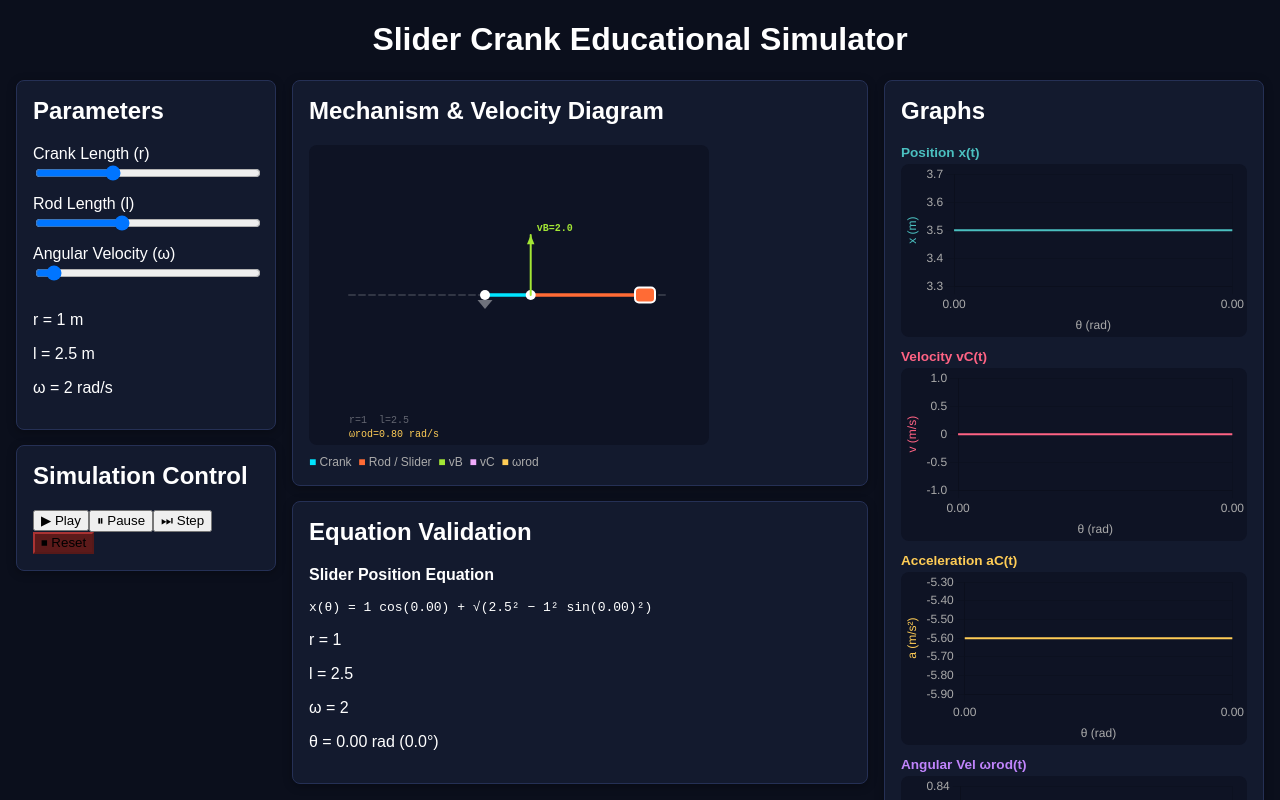
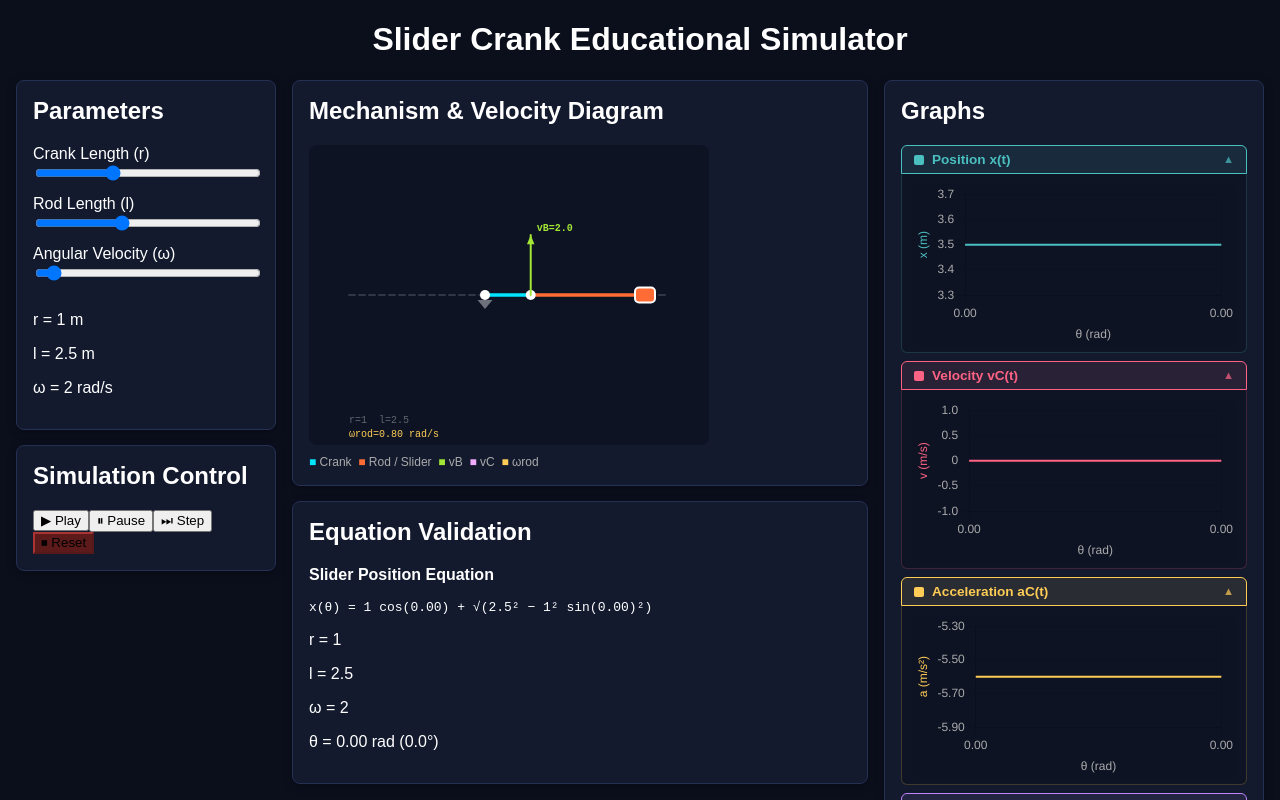
Before and after one commit to raihanrr17/Simulasi-Slider-Crank, a React (Vite) app: page / in a window 1280 px wide. Shown: the top 800 px of the page. Built offline with nearby package versions, Linux system fonts and the light colour scheme.

Commit message:
Refactor Graph3Panel to use ChartExpander for charts

```diff
--- a/src/chart/Graph3Panel.jsx
+++ b/src/chart/Graph3Panel.jsx
@@ -1,4 +1,4 @@
-import { useMemo } from "react"
+import { useMemo, useState } from "react"
 import { Line } from "react-chartjs-2"
 import {
   Chart as ChartJS,
@@ -15,11 +15,10 @@ ChartJS.register(CategoryScale, LinearScale, PointElement, LineElement, Title, T
 ChartJS.defaults.elements.point.radius      = 0
 ChartJS.defaults.elements.point.hoverRadius = 3
 
-function SingleChart({ label, data, labels, borderColor, yLabel }) {
+function SingleChart({ data, labels, borderColor, yLabel }) {
   const chartData = useMemo(() => ({
     labels,
     datasets: [{
-      label,
       data,
       borderColor,
       backgroundColor: "transparent",
@@ -28,7 +27,7 @@ function SingleChart({ label, data, labels, borderColor, yLabel }) {
       pointHoverRadius: 3,
       borderWidth: 2,
     }]
-  }), [label, data, labels, borderColor])
+  }), [data, labels, borderColor])
 
   const options = {
     responsive: true,
@@ -47,30 +46,69 @@ function SingleChart({ label, data, labels, borderColor, yLabel }) {
     }
   }
 
+  return <Line data={chartData} options={options} />
+}
+
+function ChartExpander({ label, color, children, defaultOpen = true }) {
+  const [open, setOpen] = useState(defaultOpen)
   return (
-    <div style={{ marginBottom: "12px" }}>
-      <p style={{ margin: "0 0 4px 0", color: borderColor, fontWeight: "bold", fontSize: "0.85rem" }}>
-        {label}
-      </p>
-      <Line data={chartData} options={options} />
+    <div style={{ marginBottom: 8 }}>
+      <button onClick={() => setOpen(o => !o)} style={{
+        width: "100%", textAlign: "left",
+        background: open ? `${color}18` : "rgba(255,255,255,0.04)",
+        border: `1px solid ${open ? color : color + "44"}`,
+        borderRadius: open ? "6px 6px 0 0" : 6,
+        padding: "6px 12px", color,
+        fontWeight: "bold", fontSize: "0.85rem",
+        cursor: "pointer", display: "flex",
+        justifyContent: "space-between", alignItems: "center",
+        transition: "all 0.15s",
+      }}>
+        <span>
+          <span style={{
+            display: "inline-block", width: 10, height: 10,
+            borderRadius: 2, background: color,
+            marginRight: 8, verticalAlign: "middle"
+          }} />
+          {label}
+        </span>
+        <span style={{ fontSize: "0.7rem", opacity: 0.7 }}>{open ? "▲" : "▼"}</span>
+      </button>
+      {open && (
+        <div style={{
+          border: `1px solid ${color}33`, borderTop: "none",
+          borderRadius: "0 0 6px 6px", padding: "10px 10px 6px",
+          background: "rgba(0,0,0,0.2)",
+        }}>
+          {children}
+        </div>
+      )}
     </div>
   )
 }
 
 export default function Graph3Panel({ history }) {
-  const labels   = useMemo(() => history.map(h => h.t.toFixed(2)), [history])
-  const xData    = useMemo(() => history.map(h => h.x),        [history])
-  const vData    = useMemo(() => history.map(h => h.v),        [history])
-  const aData    = useMemo(() => history.map(h => h.a),        [history])
-  const omegaData= useMemo(() => history.map(h => h.omegaRod), [history])
+  const labels    = useMemo(() => history.map(h => h.t.toFixed(2)), [history])
+  const xData     = useMemo(() => history.map(h => h.x),            [history])
+  const vData     = useMemo(() => history.map(h => h.v),            [history])
+  const aData     = useMemo(() => history.map(h => h.a),            [history])
+  const omegaData = useMemo(() => history.map(h => h.omegaRod),     [history])
 
   return (
     <div className="panel">
       <h2>Graphs</h2>
-      <SingleChart label="Position x(t)"        data={xData}     labels={labels} borderColor="#4bc0c0" yLabel="x (m)"       />
-      <SingleChart label="Velocity vC(t)"        data={vData}     labels={labels} borderColor="#ff6384" yLabel="v (m/s)"     />
-      <SingleChart label="Acceleration aC(t)"    data={aData}     labels={labels} borderColor="#ffcd56" yLabel="a (m/s²)"    />
-      <SingleChart label="Angular Vel ωrod(t)"   data={omegaData} labels={labels} borderColor="#c084fc" yLabel="ω (rad/s)"   />
+      <ChartExpander label="Position x(t)" color="#4bc0c0" defaultOpen>
+        <SingleChart data={xData}     labels={labels} borderColor="#4bc0c0" yLabel="x (m)"    />
+      </ChartExpander>
+      <ChartExpander label="Velocity vC(t)" color="#ff6384" defaultOpen>
+        <SingleChart data={vData}     labels={labels} borderColor="#ff6384" yLabel="v (m/s)"  />
+      </ChartExpander>
+      <ChartExpander label="Acceleration aC(t)" color="#ffcd56" defaultOpen>
+        <SingleChart data={aData}     labels={labels} borderColor="#ffcd56" yLabel="a (m/s²)" />
+      </ChartExpander>
+      <ChartExpander label="Angular Velocity ωrod(t)" color="#c084fc" defaultOpen>
+        <SingleChart data={omegaData} labels={labels} borderColor="#c084fc" yLabel="ω (rad/s)"/>
+      </ChartExpander>
     </div>
   )
 }
```
